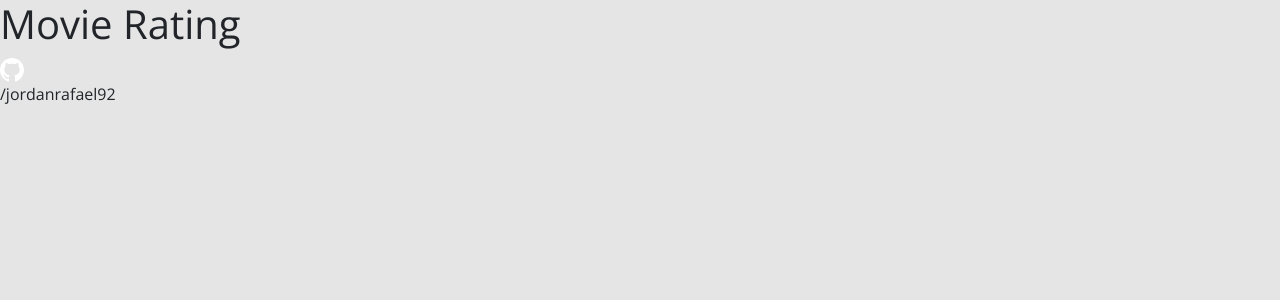
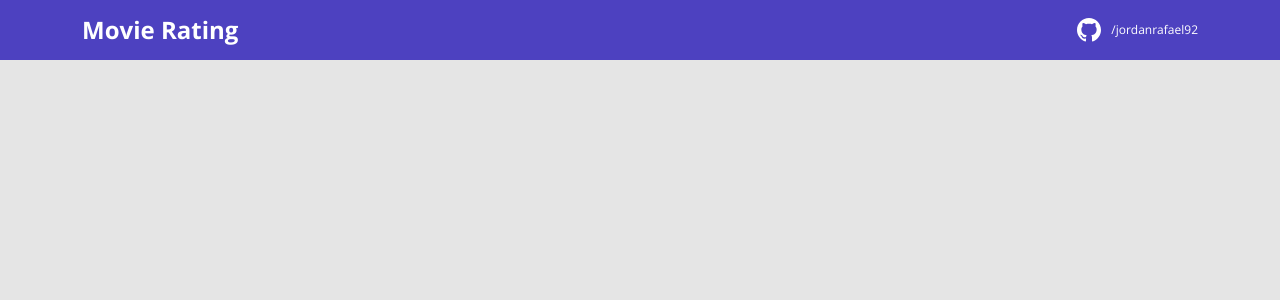
Before and after one commit to Jordanrafael92/Movie-Rating, a React (Create React App) app in the folder frontend/: page / in a window 1280 px wide. Shown: the top 300 px of the page. Built offline with nearby package versions, Linux system fonts and the light colour scheme.

Commit message:
Updated style Navbar

```diff
--- a/frontend/src/components/Navbar/index.tsx
+++ b/frontend/src/components/Navbar/index.tsx
@@ -1,15 +1,16 @@
 import { ReactComponent as GithubIcon } from '../../assets/img/github.svg';
+import './styles.css';
 
 function Navbar() {
     return (
         <header>
-            <nav>
-                <div>
+            <nav className="container">
+                <div className="dsmovie-nav-content">
                     <h1>Movie Rating</h1>
                     <a href="https://github.com/Jordanrafael92">
-                        <div>
+                        <div className="dsmovie-contact-container">
                             <GithubIcon />
-                            <p>/jordanrafael92</p>
+                            <p className="dsmovie-contact-link">/jordanrafael92</p>
                         </div>
                     </a>
                 </div>
--- /dev/null
+++ b/frontend/src/components/Navbar/styles.css
@@ -0,0 +1,29 @@
+header {
+    background-color: var(--color-primary);
+    height: 60px;
+    display: flex;
+    align-items: center;
+}
+
+.dsmovie-nav-content {
+    display: flex;
+    justify-content: space-between;
+    align-items: center;
+    color: #fff;
+}
+
+.dsmovie-nav-content h1 {
+    margin: 0;
+    font-weight: 700;
+    font-size: 24px;
+}
+
+.dsmovie-contact-container {
+    display: flex;
+    align-items: center;
+}
+
+.dsmovie-contact-link {
+    margin: 0 0 0 10px;
+    font-size: 12px;
+}
```
